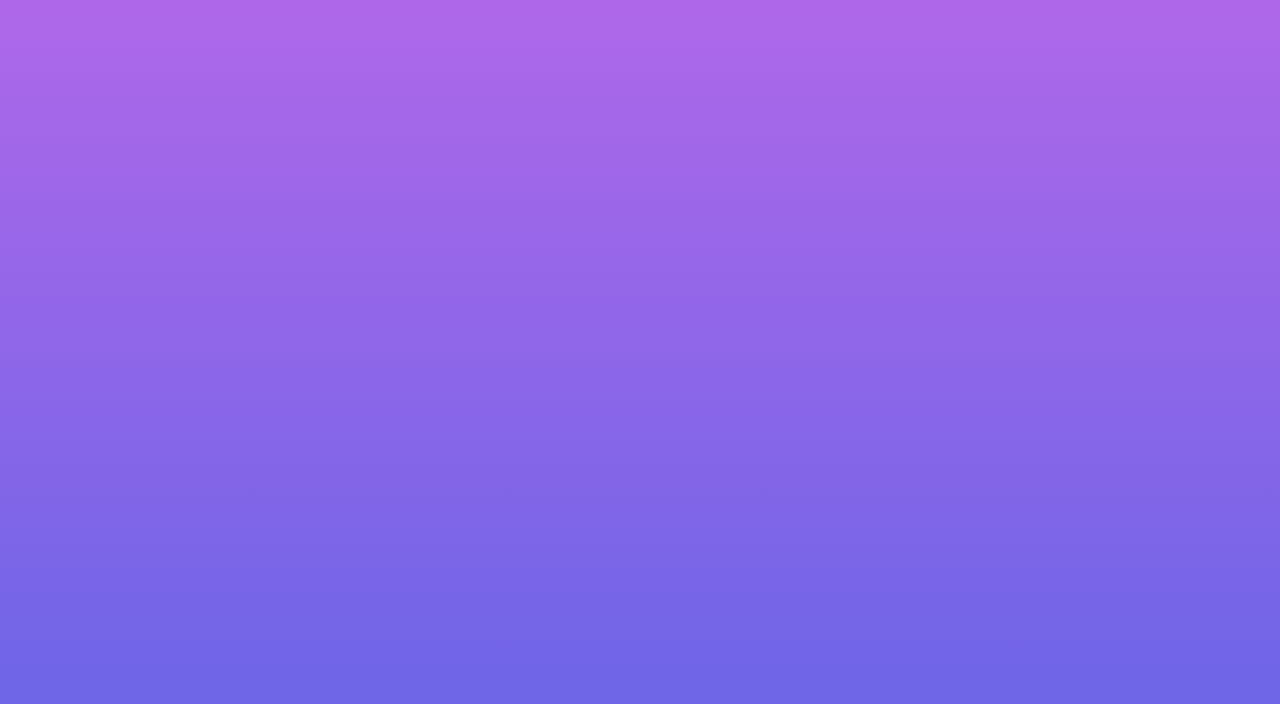
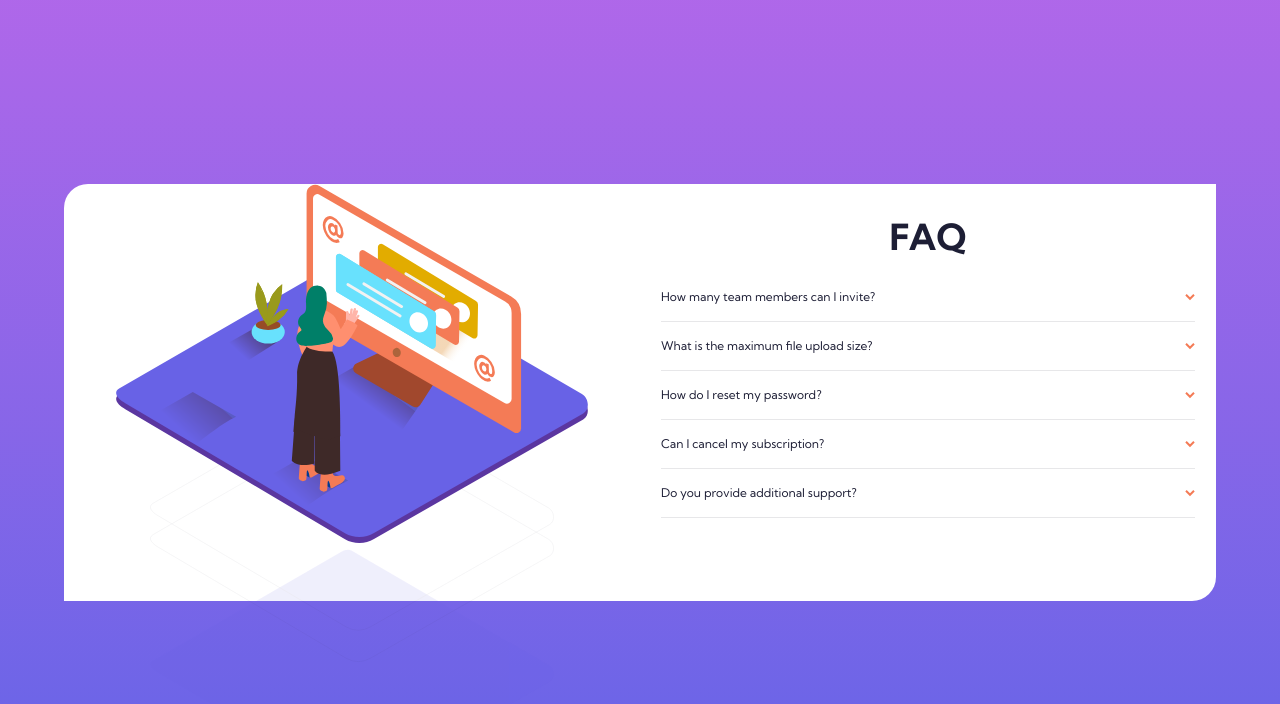
Before and after one commit to wojciechgrochecki/faq-accordion-card, a React (Vite) app: page / in a window 1280 px wide. Shown: the top 704 px of the page. Built offline with nearby package versions, Linux system fonts and the light colour scheme.

Commit message:
create layout for small resolutions

```diff
--- a/src/App.tsx
+++ b/src/App.tsx
@@ -3,7 +3,10 @@ import FaqAccordionCard from "./components/FaqAccordionCard";
 
 function App() {
   return (
-    <div className="h-full bg-gradient-to-b from-primary-gradient-soft-violet to-primary-gradient-soft-blue">
+    <div
+      className="grid h-fit min-h-full justify-items-center gap-y-5 bg-gradient-to-b
+    from-primary-gradient-soft-violet to-primary-gradient-soft-blue"
+    >
       <FaqAccordionCard />
     </div>
   );
--- a/src/components/FaqAccordionCard.tsx
+++ b/src/components/FaqAccordionCard.tsx
@@ -1,3 +1,151 @@
+import illustrationWomanMobile from "../assets/images/illustration-woman-online-mobile.svg";
+import bgPatternMobile from "../assets/images/bg-pattern-mobile.svg";
+import bgPatternDesktop from "../assets/images/bg-pattern-desktop.svg";
+import illustrationBoxDesktop from "../assets/images/illustration-box-desktop.svg";
+import illustrationWomanDesktop from "../assets/images/illustration-woman-online-desktop.svg";
+
 export default function FaqAccordionCard({}) {
-  return <div></div>;
+  return (
+    <div
+      className="grid w-[90%] max-w-[600px] grid-flow-row content-center pb-5
+     desktop:max-w-none desktop:grid-flow-col desktop:grid-cols-2 "
+    >
+      <div className="relative grid grid-rows-[5fr_3fr] place-items-center content-center bg-transparent pb-[10%] desktop:rounded-l-[2rem] desktop:bg-white">
+        <div className="absolute row-start-2 h-full w-full rounded-t-[2rem] bg-white"></div>
+        <picture
+          className="z-10 row-span-2 row-start-1 w-[70%]  translate-y-[3%]
+          desktop:w-auto desktop:max-w-none desktop:translate-y-0"
+        >
+          <source
+            media="(min-width:1000px)"
+            srcSet={illustrationWomanDesktop}
+          />
+          <img src={illustrationWomanMobile} alt="" />
+        </picture>
+        <div className="absolute mx-auto flex h-fit w-full translate-y-[50%] justify-center ">
+          <picture className="w-[70%]  ">
+            <source media="(min-width:1000px)" srcSet={bgPatternDesktop} />
+            <img src={bgPatternMobile} alt="" className="w-full" />
+          </picture>
+        </div>
+      </div>
+      <div className=" flex w-full flex-col items-center rounded-b-[2rem] bg-white px-7 pb-16 desktop:justify-center desktop:rounded-l-none">
+        <h2
+          className="my-6 text-5xl font-bold text-primary-text-very-dark-desaturated-blue
+        desktop:mt-0"
+        >
+          FAQ
+        </h2>
+        <div className="w-full border-b border-neutral-divider-light-grayish-blue py-5">
+          <input
+            type="checkbox"
+            id="ch1"
+            className="peer absolute -z-10 opacity-0"
+          />
+          <label
+            htmlFor="ch1"
+            className="flex cursor-pointer flex-row items-center justify-between text-primary-text-very-dark-desaturated-blue
+              after:transition-transform  after:duration-300
+              after:content-arrow-down-icon peer-checked:font-bold peer-checked:after:-rotate-180"
+          >
+            How many team members can I invite?
+          </label>
+          <div className="grid grid-rows-[0fr] transition-all duration-300 peer-checked:grid-rows-[1fr] peer-checked:pt-4">
+            <div className="overflow-hidden  text-neutral-text-dark-grayish-blue peer-checked:h-10 peer-checked:py-5">
+              You can invite up to 2 additional users on the Free plan. There is
+              no limit on team members for the Premium plan.
+            </div>
+          </div>
+        </div>
+
+        <div className="w-full border-b border-neutral-divider-light-grayish-blue py-5">
+          <input
+            type="checkbox"
+            id="ch2"
+            className="peer absolute -z-10 opacity-0"
+          />
+          <label
+            htmlFor="ch2"
+            className="flex cursor-pointer flex-row items-center justify-between text-primary-text-very-dark-desaturated-blue
+              after:transition-transform  after:duration-300
+              after:content-arrow-down-icon peer-checked:font-bold peer-checked:after:-rotate-180"
+          >
+            What is the maximum file upload size?
+          </label>
+          <div className="grid grid-rows-[0fr] transition-all duration-300 peer-checked:grid-rows-[1fr] peer-checked:pt-4">
+            <div className="overflow-hidden  text-neutral-text-dark-grayish-blue peer-checked:h-10 peer-checked:py-5">
+              No more than 2GB. All files in your account must fit your allotted
+              storage space.
+            </div>
+          </div>
+        </div>
+
+        <div className="w-full border-b border-neutral-divider-light-grayish-blue py-5">
+          <input
+            type="checkbox"
+            id="ch3"
+            className="peer absolute -z-10 opacity-0"
+          />
+          <label
+            htmlFor="ch3"
+            className="flex cursor-pointer flex-row items-center justify-between text-primary-text-very-dark-desaturated-blue
+              after:transition-transform  after:duration-300
+              after:content-arrow-down-icon peer-checked:font-bold peer-checked:after:-rotate-180"
+          >
+            How do I reset my password?
+          </label>
+          <div className="grid grid-rows-[0fr] transition-all duration-300 peer-checked:grid-rows-[1fr] peer-checked:pt-4">
+            <div className="overflow-hidden  text-neutral-text-dark-grayish-blue peer-checked:h-10 peer-checked:py-5">
+              Click “Forgot password” from the login page or “Change password”
+              from your profile page. A reset link will be emailed to you.
+            </div>
+          </div>
+        </div>
+
+        <div className="w-full border-b border-neutral-divider-light-grayish-blue py-5">
+          <input
+            type="checkbox"
+            id="ch4"
+            className="peer absolute -z-10 opacity-0"
+          />
+          <label
+            htmlFor="ch4"
+            className="flex cursor-pointer flex-row items-center justify-between text-primary-text-very-dark-desaturated-blue
+              after:transition-transform  after:duration-300
+              after:content-arrow-down-icon peer-checked:font-bold peer-checked:after:-rotate-180"
+          >
+            Can I cancel my subscription?
+          </label>
+          <div className="grid grid-rows-[0fr] transition-all duration-300 peer-checked:grid-rows-[1fr] peer-checked:pt-4">
+            <div className="overflow-hidden  text-neutral-text-dark-grayish-blue peer-checked:h-10 peer-checked:py-5">
+              Yes! Send us a message and we'll process your request no questions
+              asked.
+            </div>
+          </div>
+        </div>
+
+        <div className="w-full border-b border-neutral-divider-light-grayish-blue py-5">
+          <input
+            type="checkbox"
+            id="ch5"
+            className="peer absolute -z-10 opacity-0"
+          />
+          <label
+            htmlFor="ch5"
+            className="flex cursor-pointer flex-row items-center justify-between text-primary-text-very-dark-desaturated-blue
+              after:transition-transform  after:duration-300
+              after:content-arrow-down-icon peer-checked:font-bold peer-checked:after:-rotate-180"
+          >
+            Do you provide additional support?
+          </label>
+          <div className="grid grid-rows-[0fr] transition-all duration-300 peer-checked:grid-rows-[1fr] peer-checked:pt-4">
+            <div className="overflow-hidden  text-neutral-text-dark-grayish-blue peer-checked:h-10 peer-checked:py-5 ">
+              Chat and email support is available 24/7. Phone lines are open
+              during normal business hours.
+            </div>
+          </div>
+        </div>
+      </div>
+    </div>
+  );
 }
```
